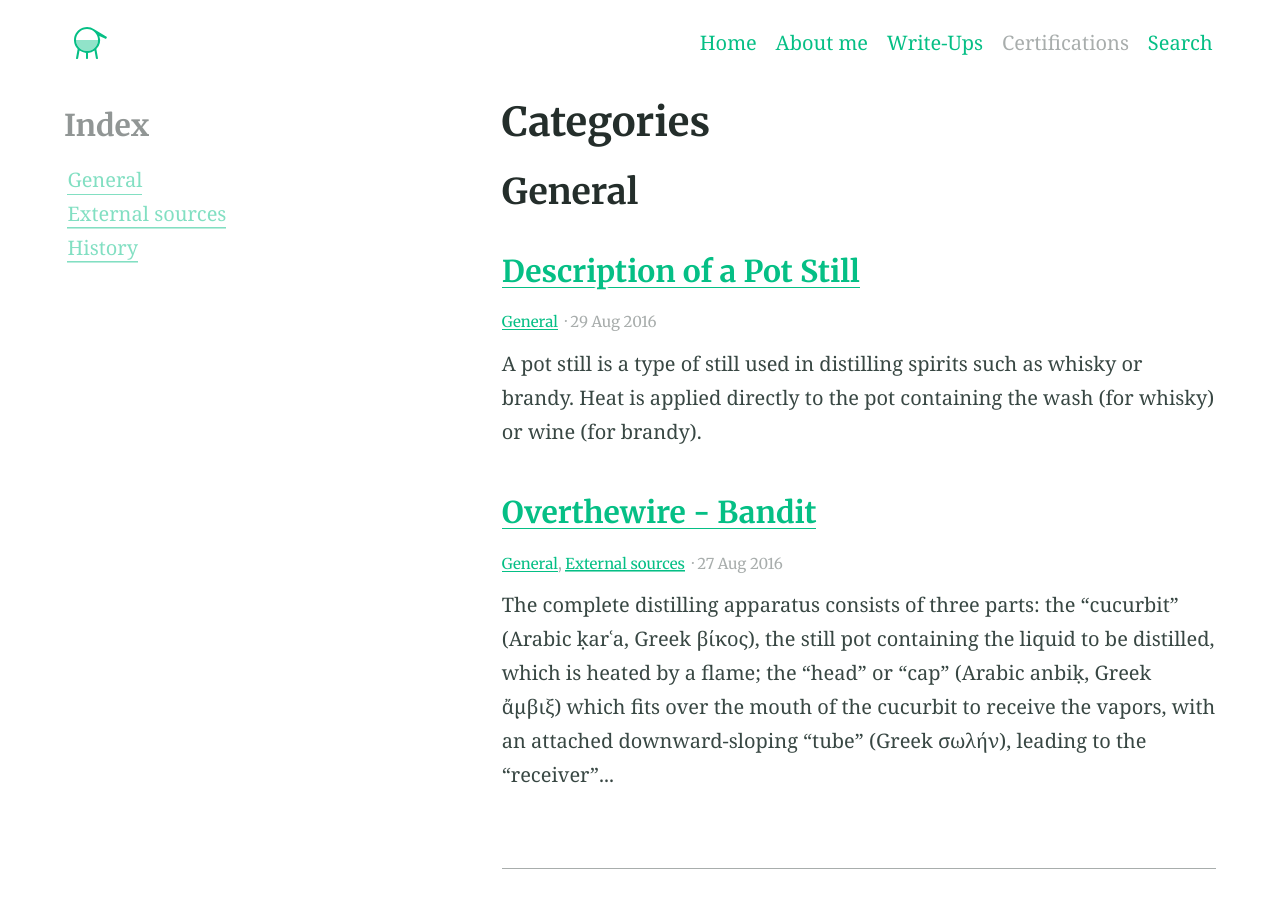
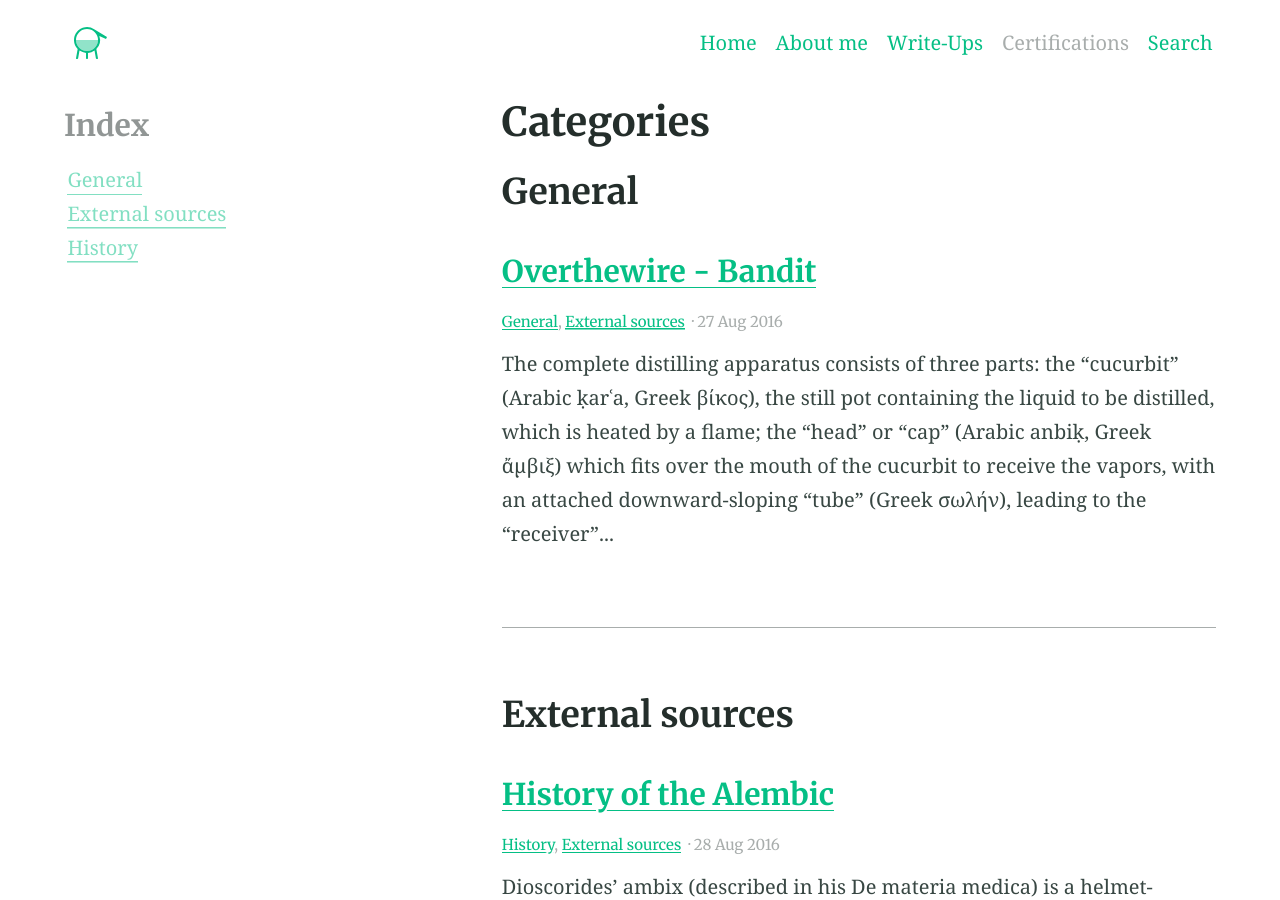
Before and after one commit to 4nthvny/4nthvny.github.io, a Jekyll site: the page built from certifications.md, in a window 1280 px wide and 900 px high. Built offline with Jekyll 4.4.1, drawn with Linux system fonts in a browser that asks for light colours.

Commit message:
Update 2016-08-29-example-post-three.md

```diff
--- a/_posts/2016-08-29-example-post-three.md
+++ b/_posts/2016-08-29-example-post-three.md
@@ -1,7 +1,5 @@
 ---
-title: Description of a Pot Still
-categories:
-- General
+title: Overthewire - Bandit
 excerpt: |
   A pot still is a type of still used in distilling spirits such as whisky or brandy. Heat is applied directly to the pot containing the wash (for whisky) or wine (for brandy).
 feature_text: |
```
